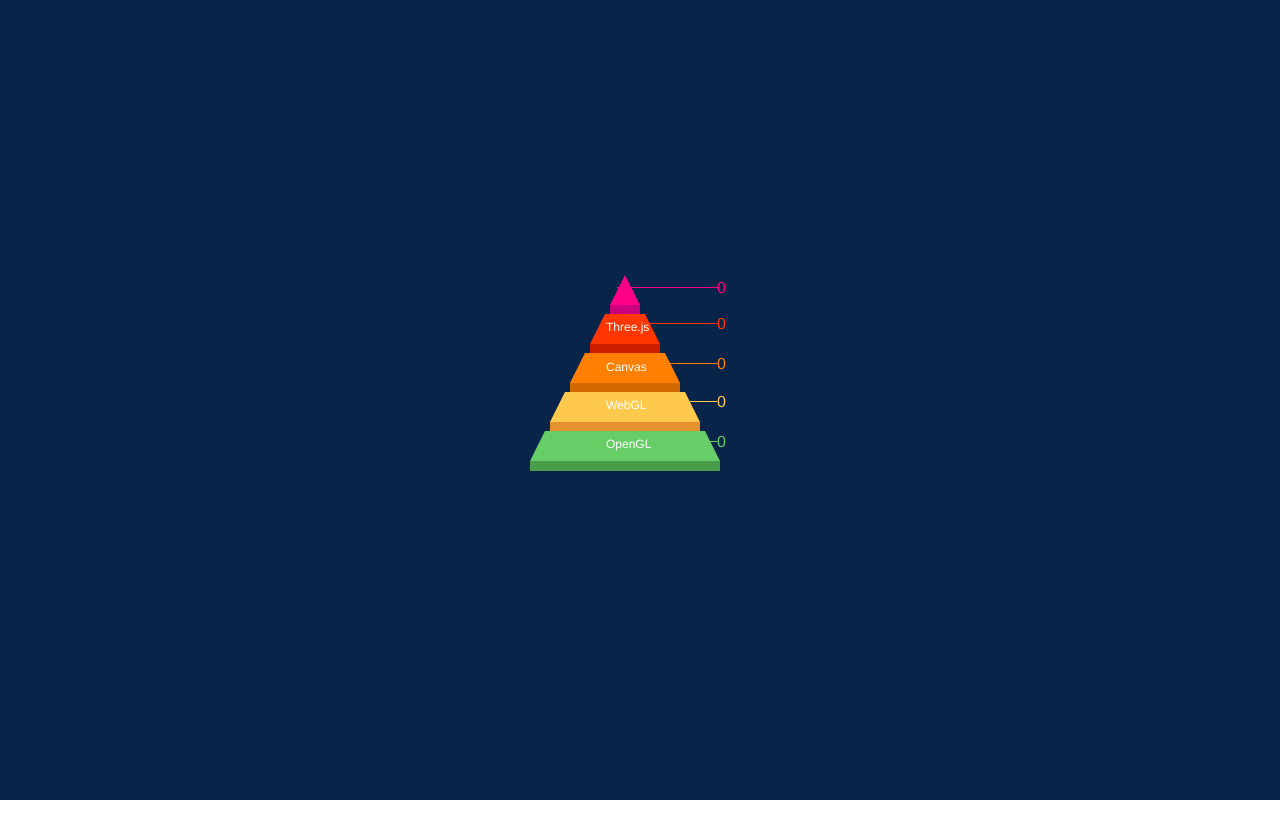
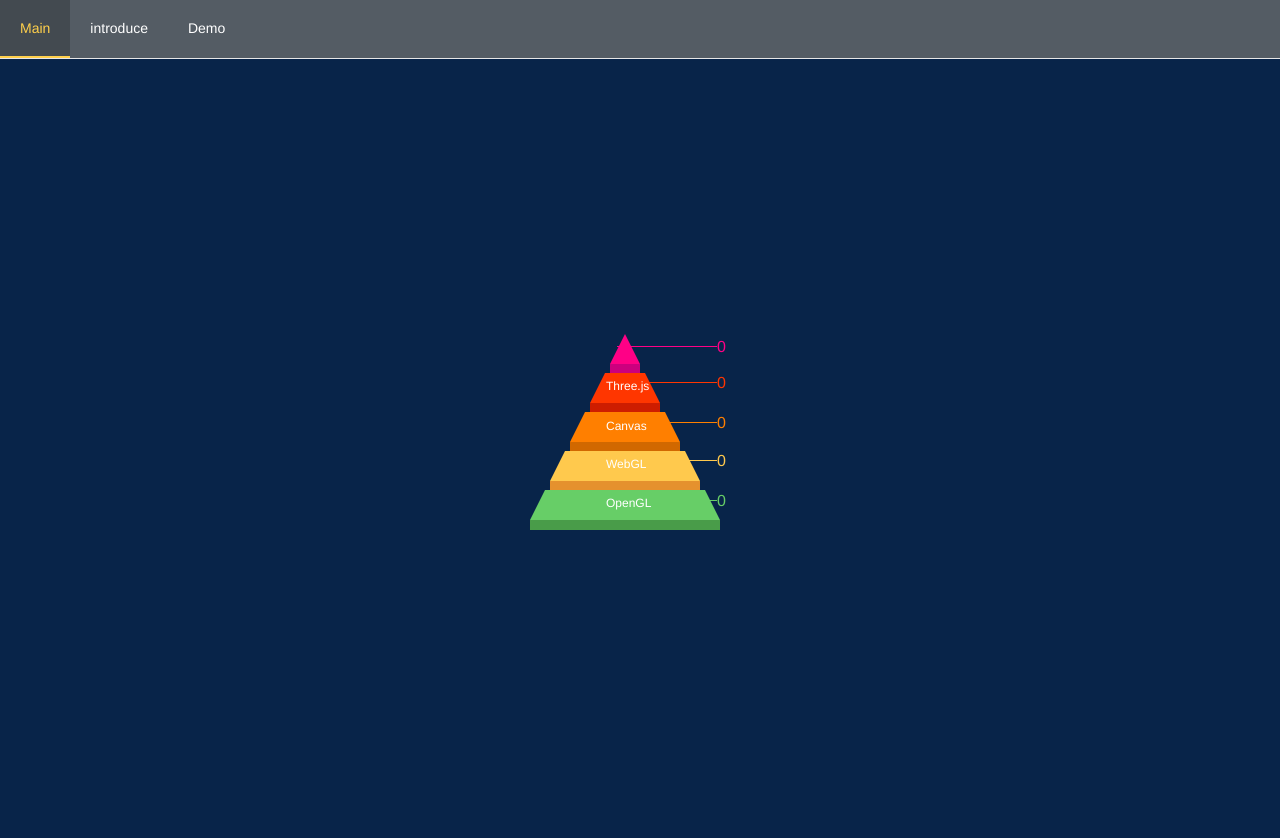
Before and after one commit to CrazyRabbitA/threeDemo, a Vue app: page /#/pyramid in a window 1280 px wide. Shown: the top 838 px of the page. Before the commit the page ends 800 px from the top, so only its background shows below. Built offline with nearby package versions, Linux system fonts and the light colour scheme.

Commit message:
dev/改下目录结构

```diff
--- /dev/null
+++ b/shim.d.ts
@@ -0,0 +1,5 @@
+declare module '*.vue' {
+    import { ComponentOptions } from 'vue'
+    const componentOptions: ComponentOptions
+    export default componentOptions
+}
--- a/src/App.vue
+++ b/src/App.vue
@@ -1,8 +1,17 @@
 <template>
+  <nav-bar/>
   <router-view></router-view>
 </template>
 
-<script setup>
+<script>
+import {defineComponent} from "vue";
+import NavBar from './components/NavBar.vue'
+
+export default defineComponent({
+  components: {
+    NavBar
+  }
+})
 
 // This starter template is using Vue 3 experimental <script setup> SFCs
 // Check out https://github.com/vuejs/rfcs/blob/master/active-rfcs/0040-script-setup.md
--- /dev/null
+++ b/src/components/NavBar.vue
@@ -0,0 +1,31 @@
+<template>
+  <el-menu
+      :default-active="activeIndex"
+      class="el-menu-demo"
+      mode="horizontal"
+      @select="handleSelect"
+      background-color="#545c64"
+      text-color="#fff"
+      active-text-color="#ffd04b"
+      router="true"
+  >
+    <el-menu-item index="/index">Main</el-menu-item>
+    <el-menu-item index="/pyramid">introduce</el-menu-item>
+    <el-menu-item index="/car">Demo</el-menu-item>
+  </el-menu>
+</template>
+
+<script>
+export default {
+  data() {
+    return {
+      activeIndex: '/index',
+    }
+  },
+  methods: {
+    handleSelect(key, keyPath) {
+      console.log(key, keyPath)
+    },
+  },
+}
+</script>
--- a/src/router/index.js
+++ b/src/router/index.js
@@ -1,11 +1,16 @@
 import {createRouter, createWebHashHistory} from "vue-router";
 
 
+const index = () => import("../view/index.vue")
 const car = () => import("../view/car.vue")
 const pyramid = () => import("../view/pyramid.vue")
 
 const routes = [
-    {path: "/", redirect: "/car"},
+    {
+        path: "/",
+        name: "index",
+        component: index
+    },
     {
         path: "/car",
         name: "car",
--- /dev/null
+++ b/src/view/index.vue
@@ -0,0 +1,12 @@
+<template>
+  <div>首页</div>
+</template>
+
+<script>
+export default {
+  data() {
+    return {}
+  },
+  methods: {},
+}
+</script>
```
